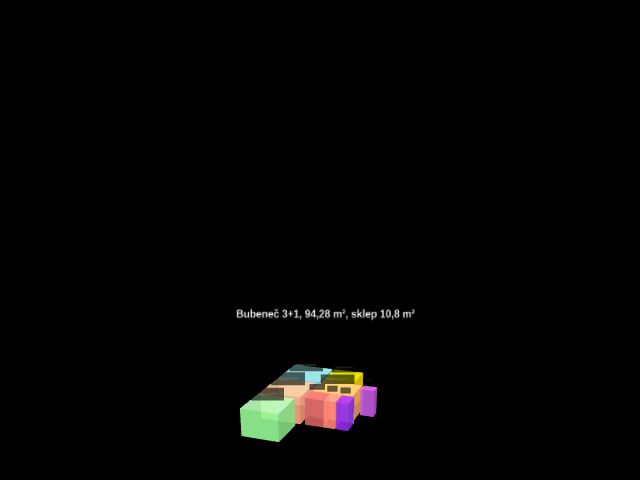
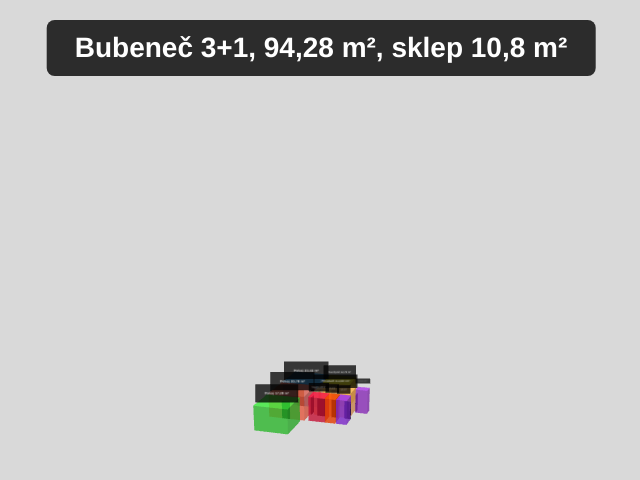
Before and after one commit to Onetwoclickcz/Bubenec94m, a plain HTML site: page index.html in a window 1280 px wide. Shown: the whole page, without its empty margins (319-959 px from the left). Drawn offline with nearby package versions, Linux system fonts and the light colour scheme; animation ran at ten frames a second.

Commit message:
Update index.html

```diff
--- a/index.html
+++ b/index.html
@@ -3,99 +3,122 @@
 <head>
   <meta charset="UTF-8">
   <title>Bubeneč 3+1, 94,28 m², sklep 10,8 m²</title>
-  <style> body {margin:0;} canvas{display:block;} </style>
+  <style>
+    body {margin:0; background:#d9d9d9; overflow:hidden;}
+    canvas{display:block;}
+    #titleBanner {
+      position: fixed;
+      top: 20px;
+      left: 50%;
+      transform: translateX(-50%);
+      padding: 12px 28px;
+      background: rgba(0,0,0,0.8);
+      color: white;
+      font-family: Helvetica, Arial, sans-serif;
+      font-size: 28px;
+      font-weight: bold;
+      border-radius: 8px;
+      z-index: 10;
+      pointer-events: none;
+    }
+  </style>
 </head>
 <body>
+  <div id="titleBanner">Bubeneč 3+1, 94,28 m², sklep 10,8 m²</div>
+
   <script src="https://cdn.jsdelivr.net/npm/three@0.128.0/build/three.min.js"></script>
   <script src="https://cdn.jsdelivr.net/npm/three@0.128.0/examples/js/controls/OrbitControls.js"></script>
   <script>
     const scene = new THREE.Scene();
+    scene.background = new THREE.Color(0xd9d9d9); // grey background
+
     const camera = new THREE.PerspectiveCamera(70, window.innerWidth/window.innerHeight, 0.1, 2000);
-  camera.position.set(25, 25, 60);
+    camera.position.set(25, 25, 70);
 
     const renderer = new THREE.WebGLRenderer({antialias:true});
     renderer.setSize(window.innerWidth, window.innerHeight);
+    renderer.shadowMap.enabled = true;
+    renderer.shadowMap.type = THREE.PCFSoftShadowMap;
     document.body.appendChild(renderer.domElement);
 
     const controls = new THREE.OrbitControls(camera, renderer.domElement);
     controls.enableDamping = true;
+    controls.dampingFactor = 0.05;
+    controls.autoRotate = false;
 
     // Lighting
-  scene.add(new THREE.AmbientLight(0x888888));
-  const dirLight = new THREE.DirectionalLight(0xffffff, 1);
-  dirLight.position.set(30, 60, 40);
+    scene.add(new THREE.AmbientLight(0xffffff, 0.45));
+    const dirLight = new THREE.DirectionalLight(0xffffff, 0.9);
+    dirLight.position.set(40, 80, 50);
+    dirLight.castShadow = true;
+    dirLight.shadow.mapSize.width = 2048;
+    dirLight.shadow.mapSize.height = 2048;
     scene.add(dirLight);
 
-  // === Room helper (3D box) ===
+    // Room helper (slight transparency so doors are visible)
     function addRoom(name, w, d, h, color, x, z) {
       const geo = new THREE.BoxGeometry(w, h, d);
-    const mat = new THREE.MeshLambertMaterial({color: color, transparent:true, opacity:0.9});
+      const mat = new THREE.MeshPhongMaterial({
+        color: color,
+        shininess: 80,
+        transparent: true,
+        opacity: 0.80   // translucent rooms
+      });
       const room = new THREE.Mesh(geo, mat);
+      room.receiveShadow = true;
+      room.castShadow = false;
       room.position.set(x + w/2, h/2, z + d/2);
       scene.add(room);
 
-    // label
+      // Labels
       const canvas = document.createElement('canvas');
-    canvas.width = 256; canvas.height = 128;
+      canvas.width = 512; canvas.height = 256;
       const ctx = canvas.getContext('2d');
-    ctx.fillStyle = "rgba(0,0,0,0.6)";
+      ctx.fillStyle = "rgba(0,0,0,0.75)";
       ctx.fillRect(0,0,canvas.width,canvas.height);
-    ctx.font = "22px Arial"; ctx.fillStyle = "white";
-    ctx.textAlign = "center"; ctx.textBaseline = "middle";
+      ctx.font = "bold 42px Helvetica";
+      ctx.fillStyle = "white";
+      ctx.textAlign = "center";
+      ctx.textBaseline = "middle";
       ctx.fillText(name, canvas.width/2, canvas.height/2);
       const texture = new THREE.CanvasTexture(canvas);
-    const sprite = new THREE.Sprite(new THREE.SpriteMaterial({map: texture}));
-    sprite.scale.set(w*0.8, d*0.3, 1);
+      const sprite = new THREE.Sprite(new THREE.SpriteMaterial({map: texture, transparent:true}));
+      sprite.scale.set(w*1.2, d*0.5, 1);
       sprite.position.set(x + w/2, h + 1, z + d/2);
       scene.add(sprite);
     }
 
-  // === 3D Door helper ===
+    // Door helper (strong contrast, shinier)
     function addDoor(x, z, rotY=0, width=1.0, height=2.2, depth=0.1) {
       const geo = new THREE.BoxGeometry(width, height, depth);
-    const mat = new THREE.MeshLambertMaterial({color: 0xaaaaaa});
+      const mat = new THREE.MeshStandardMaterial({
+        color: 0x111111,   // very dark color
+        metalness: 0.5,
+        roughness: 0.3
+      });
       const door = new THREE.Mesh(geo, mat);
       door.position.set(x, height/2, z);
       door.rotation.y = rotY;
+      door.castShadow = true;
       scene.add(door);
     }
 
-  // === Top title label ===
-  function addTitleLabel(text) {
-    const canvas = document.createElement('canvas');
-    canvas.width = 1400; canvas.height = 300;
-    const ctx = canvas.getContext('2d');
-    ctx.fillStyle = "rgba(0,0,0,0.7)";
-    ctx.fillRect(0,0,canvas.width,canvas.height);
-    ctx.font = "bold 58px Arial";
-    ctx.fillStyle = "white";
-    ctx.textAlign = "center";
-    ctx.textBaseline = "middle";
-    ctx.fillText(text, canvas.width/2, canvas.height/2);
-
-    const texture = new THREE.CanvasTexture(canvas);
-    const sprite = new THREE.Sprite(new THREE.SpriteMaterial({map: texture, transparent:true}));
-    sprite.scale.set(25, 6, 1);  // Large banner
-    sprite.position.set(6, 11, 6); // Position above the flat
-    scene.add(sprite);
-  }
-
-  // Unique colors
+    // Rich colors
     const colors = [
-    0x87cefa, // pokoj 23.42
-    0xffa07a, // pokoj 20.78
-    0x90ee90, // pokoj 17.28
+      0x1e90ff, // pokoj 23.42
+      0xff6347, // pokoj 20.78
+      0x32cd32, // pokoj 17.28
       0xffd700, // kitchen
       0xf4a460, // hall
-    0xba55d3, // komora
-    0xcd5c5c, // bath
-    0xfa8072, // wc
+      0x9932cc, // komora
+      0xdc143c, // bath
+      0xff4500, // wc
       0x8a2be2  // spiz
     ];
 
     const wallHeight = 3;
 
-  // === Rooms ===
+    // Rooms
     addRoom("Pokoj 23,42 m²", 4.8, 4.8, wallHeight, colors[0], 0, 0);
     addRoom("Pokoj 20,78 m²", 4.5, 4.6, wallHeight, colors[1], 0, 5.0);
     addRoom("Pokoj 17,28 m²", 4.1, 4.2, wallHeight, colors[2], 0, 10.0);
@@ -108,38 +131,34 @@
     addRoom("WC 1,35 m²", 1.3, 2.0, wallHeight, colors[7], 7.0, 7.5);
     addRoom("Spíž 1,35 m²", 1.3, 2.0, wallHeight, colors[8], 8.4, 7.5);
 
-  // === Door placement ===
-  addDoor(2.4, 4.8, 0, 1.0);              // Pokoj 23.42 ↔ Pokoj 20.78
-  addDoor(2.2, 9.6, 0, 1.0);              // Pokoj 20.78 ↔ Pokoj 17.28
-  addDoor(4.7, 7.0, Math.PI/2, 1.0);      // Pokoj 20.78 ↔ Předsíň
-  addDoor(6.75, 3.8, 0, 1.0);             // Předsíň ↔ Kuchyně
-  addDoor(6.0, 7.5, 0, 1.0);              // Předsíň ↔ Koupelna
-  addDoor(7.7, 7.5, 0, 0.8);              // Předsíň ↔ WC
-  addDoor(9.3, 7.5, 0, 0.8);              // Předsíň ↔ Spíž
-  addDoor(9.7, 4.6, Math.PI/2, 0.8);      // Předsíň ↔ Komora
-  addDoor(4.8, 4.4, Math.PI/2, 0.8);      // Pokoj 23.42 ↔ Předsíň (east-north corner)
+    // Doors
+    addDoor(2.4, 4.8, 0, 1.0);
+    addDoor(2.2, 9.6, 0, 1.0);
+    addDoor(4.7, 7.0, Math.PI/2, 1.0);
+    addDoor(6.75, 3.8, 0, 1.0);
+    addDoor(6.0, 7.5, 0, 1.0);
+    addDoor(7.7, 7.5, 0, 0.8);
+    addDoor(9.3, 7.5, 0, 0.8);
+    addDoor(9.7, 4.6, Math.PI/2, 0.8);
+    addDoor(4.8, 4.4, Math.PI/2, 0.8);
 
-  // === Title at top ===
-  addTitleLabel("Bubeneč 3+1, 94,28 m², sklep 10,8 m²");
-
-  // === Center camera ===
-  const centerX = 11 / 2;
-  const centerZ = 12 / 2;
+    // Center camera
+    const centerX = 11/2;
+    const centerZ = 12/2;
     controls.target.set(centerX, wallHeight/2, centerZ);
     controls.update();
 
-  // Animate
-  function animate() {
+    function animate(){
       requestAnimationFrame(animate);
       controls.update();
-    renderer.render(scene, camera);
+      renderer.render(scene,camera);
     }
     animate();
 
-  window.addEventListener("resize", () => {
-    camera.aspect = window.innerWidth/window.innerHeight;
+    window.addEventListener("resize",()=>{
+      camera.aspect=window.innerWidth/window.innerHeight;
       camera.updateProjectionMatrix();
-    renderer.setSize(window.innerWidth, window.innerHeight);
+      renderer.setSize(window.innerWidth,window.innerHeight);
     });
   </script>
 </body>
```
Lines whose indentation alone changed are shown as unchanged.
